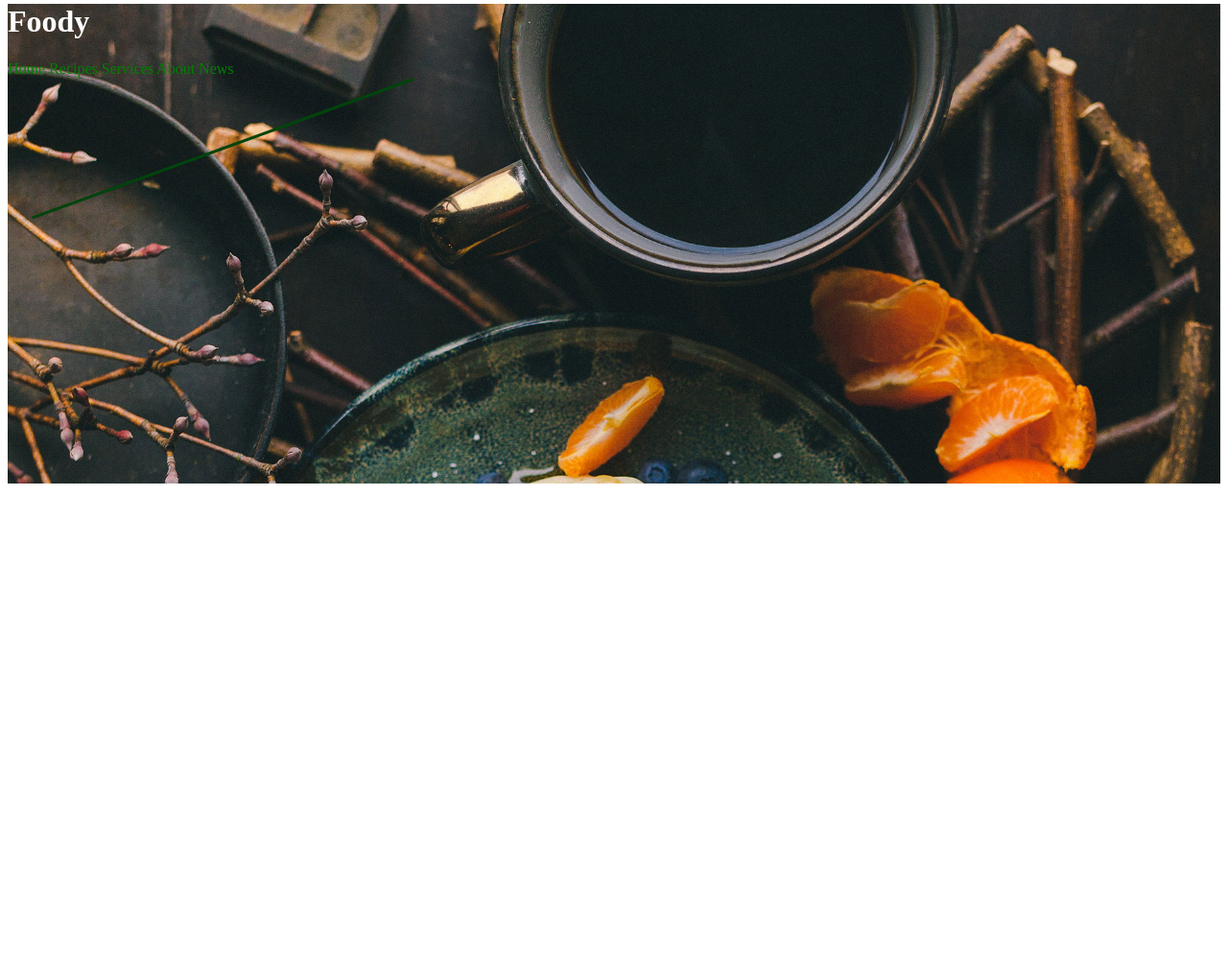
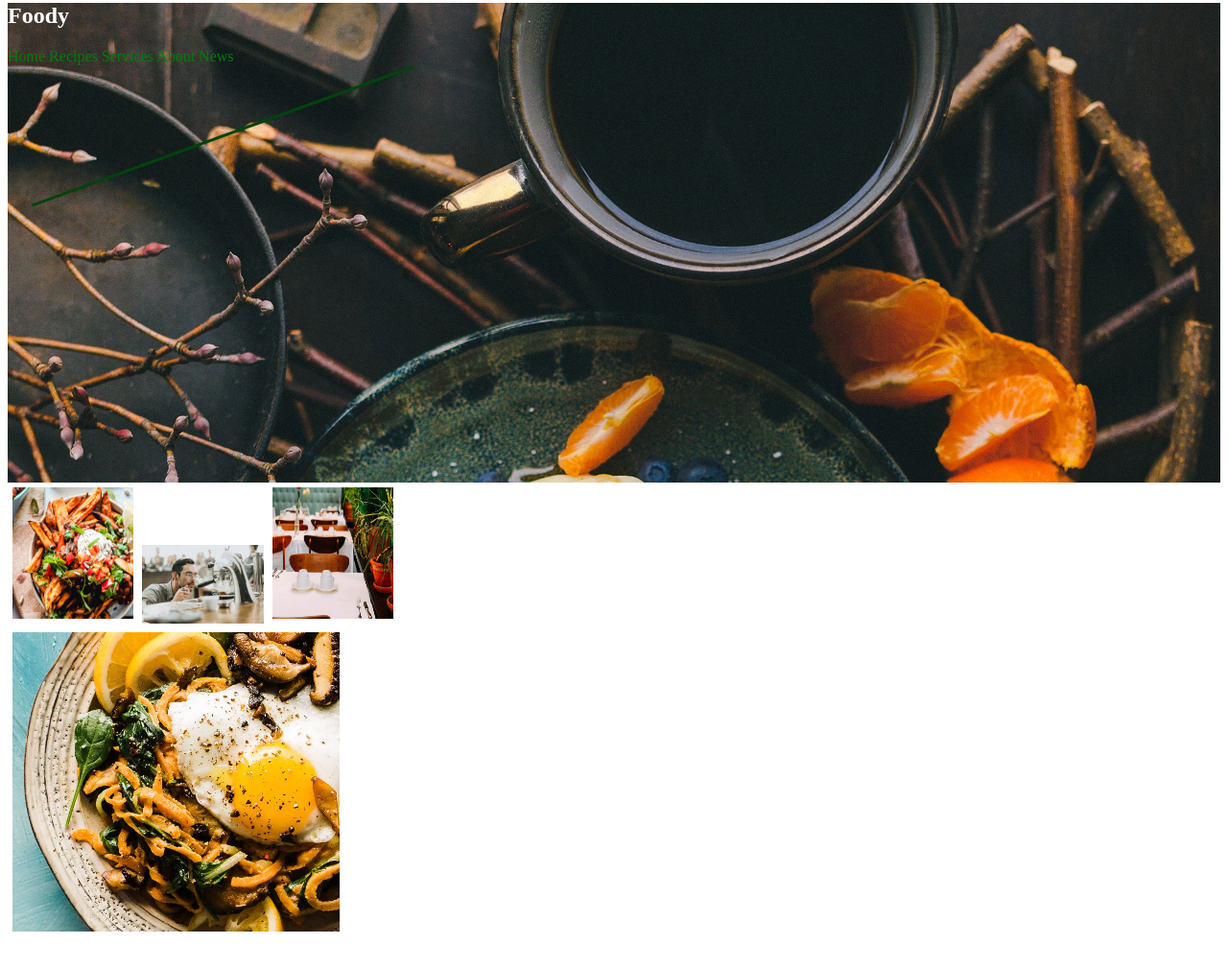
Before and after one commit to HassanFakih9/Project1-gr6, a plain HTML site: page index.html in a window 1280 px wide. Shown: the part 17-1026 px from the top of the page at 96% size. Before the commit the page ends 800 px from the top, so only its background shows below. Drawn offline with Linux system fonts and the light colour scheme.

Commit message:
Test Zize

```diff
--- a/index.html
+++ b/index.html
@@ -9,6 +9,7 @@
 </head>
 
 <body>
+    <section class="Hassan">
         <div class="firstdiv">
             <h1>Foody </h1>
             <nav> <a href="#git add --">Home</a>
@@ -19,6 +20,30 @@
             </nav>
             <div class="line"></div>
         </div>
+    </section>
+    <section class="Zizette">
+        <div class="grid1">
+            <nav>
+                <img id="img1"   src="./images/menu2.png" alt="">
+                <img id = "img2" src="./images/restaurant__image2.jpg" alt="">
+                <img id = "img3" src="./images/restaurant__image3.jpg" alt="">
+                <img id= "img4" src="./images/menu4.png" alt="">
+            </div>
+        </table>
+
+    </section>
+    <section class="Marianne">
+
+
+
+    </section>
+    <section class="Aya>">
+        <footer>
+
+        </footer>
+
+    </section>
+
 </body>
 
 </html>
--- a/style.css
+++ b/style.css
@@ -48,3 +48,47 @@
   transform-origin: right;
 
 }
+
+/* End Hassan CSS */
+/* Start zizette css */
+.grid1 {
+  display: grid;
+  grid-template-columns: 1fr 1fr 1fr;
+  grid-template-rows: 1fr 1fr;
+}
+
+#img1 {
+  grid-row: 1/3;
+  grid-column: 1/2;
+  width: 30%;
+  height: 30%;
+  padding: 5px;
+}
+
+#img2 {
+  grid-column: 2/3;
+  grid-row: 1/2;
+   width: 30%; */
+  height: 30%; */
+  padding: 5px;
+}
+
+#img3 {
+  grid-row: 2/3;
+  grid-column: 2/3;
+   width: 30%;
+  height: 30%;
+  padding: 5px;
+}
+
+#img4 {
+  grid-row: 1/3;
+  grid-column: 3/3;
+  /* display: inline-block; */
+  /* position: sticky; */
+  /* width: 18%; */
+  /* height: 18%; */
+  padding: 5px;
+}
+
+/* End Zizette CSS */
```
Lines whose indentation alone changed are shown as unchanged.
